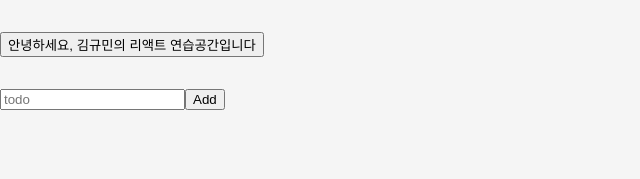
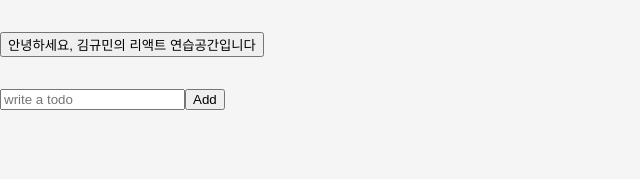
Before and after one commit to Gyuminn/practice-react, a React (Create React App) app: page /toDoList in a window 1280 px wide. Shown: the top 179 px of the page, without its empty margins (0-640 px from the left). Built offline with nearby package versions, Linux system fonts and the light colour scheme.

Commit message:
init: setting of todolist

```diff
--- a/src/pages/ToDoList.tsx
+++ b/src/pages/ToDoList.tsx
@@ -1,17 +1,26 @@
 import React, { useState } from "react";
 
 export default function ToDoList() {
-  const [value, setValue] = useState("");
+  const [todo, setTodo] = useState("");
   const onChange = (e: React.FormEvent<HTMLInputElement>) => {
     const {
       currentTarget: { value },
     } = e;
-    setValue(value);
+    setTodo(value);
+  };
+
+  const onSubmit = (e: React.FormEvent<HTMLFormElement>) => {
+    e.preventDefault();
+    console.log(todo);
   };
   return (
     <div>
-      <form>
-        <input value={value} onChange={onChange} placeholder="todo"></input>
+      <form onSubmit={onSubmit}>
+        <input
+          value={todo}
+          onChange={onChange}
+          placeholder="write a todo"
+        ></input>
         <button>Add</button>
       </form>
     </div>
```
